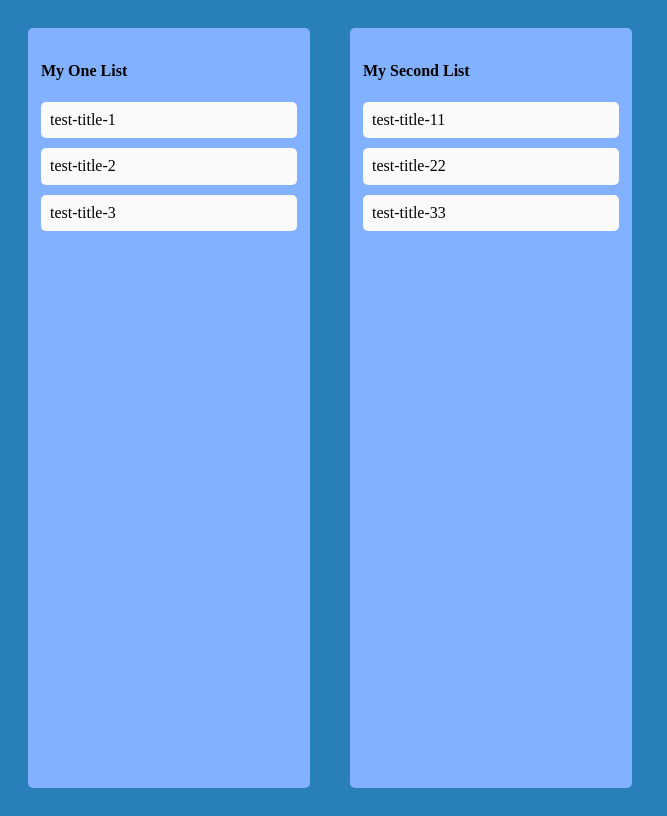
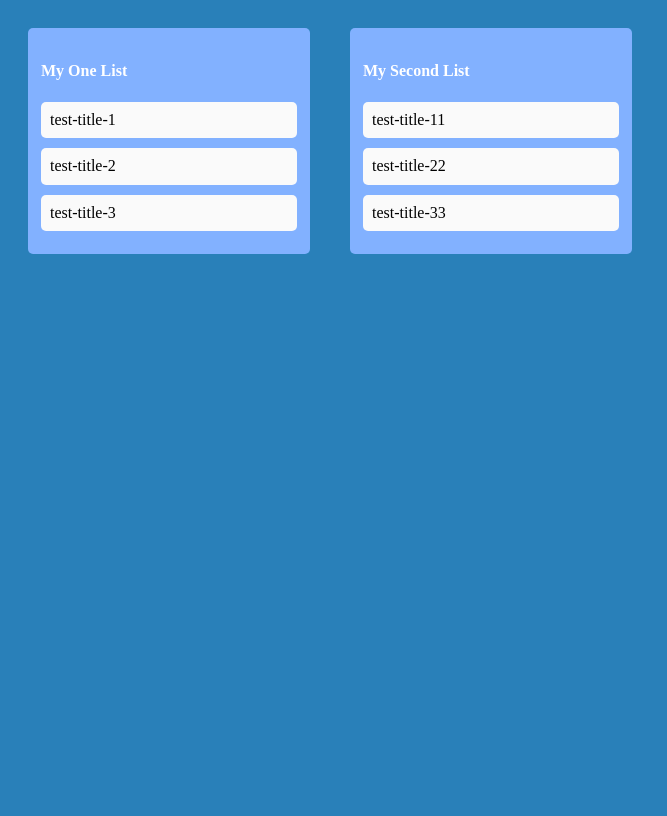
Before and after one commit to asthas/ollert, a website built with webpack: page index.html in a window 1280 px wide. Shown: the whole page, without its empty margins (0-667 px from the left). Built offline with nearby package versions, Linux system fonts and the light colour scheme; what node-uuid would draw is missing.

Commit message:
Changed headings color to white

```diff
--- a/main.css
+++ b/main.css
@@ -1,7 +1,7 @@
 #board {
     background-color: #2980b9;
     padding: 8px;
-    display: flex;
+    width: 100%;
     height: 100vh;
 }
 
@@ -12,6 +12,11 @@
     margin: 20px;
     width: 16em;
     padding: 12px;
+    height: auto;
+    float: left;
+}
+.cardlist h4{
+    color: white;
 }
 .card{
     background: #fafafa;
```
